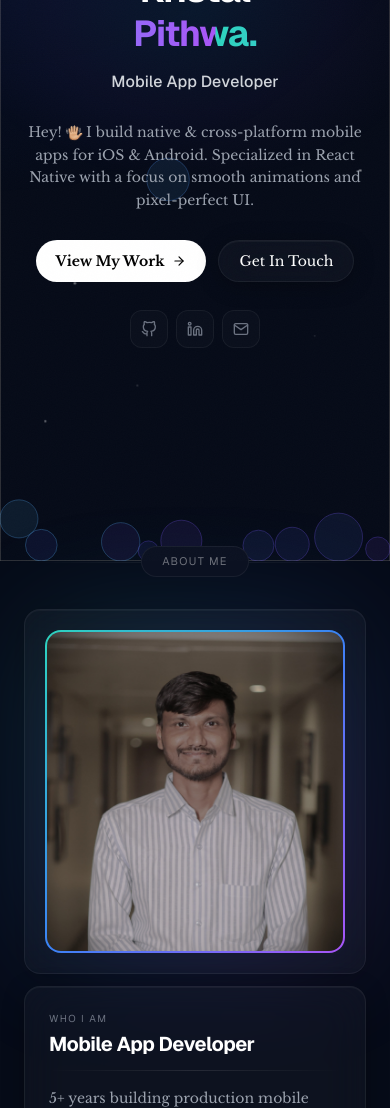
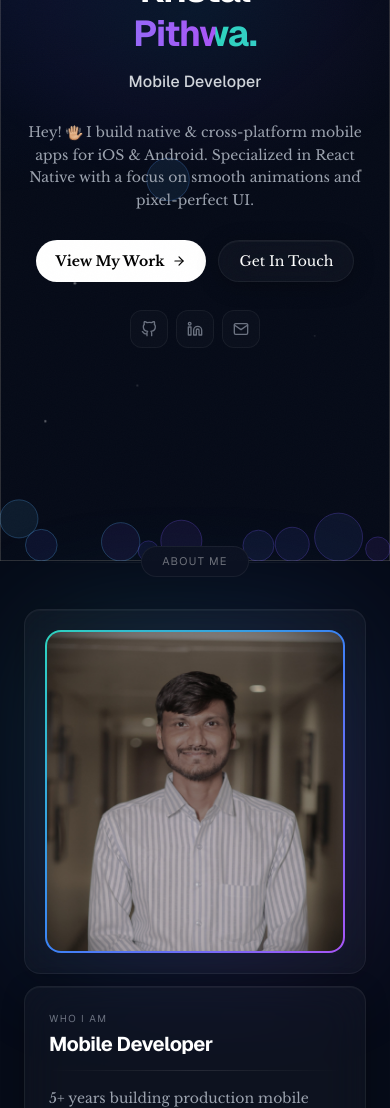
Before and after one commit to kristalpithwa/Portfolio, a Next.js app: page / in a window 390 px wide. Shown: the part 283-1391 px from the top of the page. Built offline with nearby package versions, Linux system fonts and the light colour scheme.

Commit message:
refactor: update terminology from "Mobile App Developer" to "Mobile Developer" across the portfolio

```diff
--- a/src/app/layout.jsx
+++ b/src/app/layout.jsx
@@ -30,16 +30,16 @@ export const metadata = {
   metadataBase: new URL("https://kristalpithwa.vercel.app"),
   title: {
     default:
-      "Kristal Pithwa | Expert Mobile App Developer | React Native | iOS | Android",
+      "Kristal Pithwa | Expert Mobile Developer | React Native | iOS | Android",
     template: "%s | Mobile Developer | Kristal Pithwa",
   },
   description:
-    "Kristal Pithwa is an expert mobile app developer with 5+ years experience building React Native, iOS, and Android applications. Specialized in cross-platform development, animations, and pixel-perfect UI. View 20+ production apps and NPM packages.",
+    "Kristal Pithwa is an expert mobile developer with 5+ years experience building React Native, iOS, and Android applications. Specialized in cross-platform development, animations, and pixel-perfect UI. View 20+ production apps and NPM packages.",
   keywords: [
     "React Native developer",
     "iOS developer",
     "Android developer",
-    "mobile app developer",
+    "mobile developer",
     "cross-platform development",
     "React Native expert",
     "mobile development",
@@ -72,13 +72,13 @@ export const metadata = {
     locale: "en_US",
     url: "https://kristalpithwa.vercel.app",
     siteName: "Kristal Pithwa Portfolio",
-    title: "Kristal Pithwa | Expert Mobile App Developer",
+    title: "Kristal Pithwa | Expert Mobile Developer",
     description:
       "Expert React Native, iOS, and Android developer with 5+ years experience. View my portfolio of 20+ apps and NPM packages built with performance and design excellence.",
   },
   twitter: {
     card: "summary_large_image",
-    title: "Kristal Pithwa | Mobile App Developer",
+    title: "Kristal Pithwa | Mobile Developer",
     description:
       "Expert React Native, iOS & Android developer. 5+ years building production apps. View portfolio of 20+ applications.",
     creator: "@kristalpithwa",
@@ -89,14 +89,15 @@ export const metadata = {
     apple: "/images/emoji.svg",
   },
   manifest: "/manifest.json",
-  viewport: {
-    width: "device-width",
-    initialScale: 1,
-    maximumScale: 5,
-    userScalable: true,
-  },
   // Add your Google Search Console verification code here:
   // verification: { google: "your-actual-code-from-search-console" },
+};
+
+export const viewport = {
+  width: "device-width",
+  initialScale: 1,
+  maximumScale: 5,
+  userScalable: true,
 };
 
 export default function RootLayout({ children }) {
@@ -104,9 +105,9 @@ export default function RootLayout({ children }) {
     "@context": "https://schema.org",
     "@type": "Person",
     name: "Kristal Pithwa",
-    jobTitle: "Senior Mobile App Developer",
+    jobTitle: "Senior Mobile Developer",
     description:
-      "Expert mobile app developer specializing in React Native, iOS & Android development with 5+ years of experience building production applications.",
+      "Expert mobile developer specializing in React Native, iOS & Android development with 5+ years of experience building production applications.",
     url: "https://kristalpithwa.vercel.app",
     image: "https://kristalpithwa.vercel.app/kristal.jpg",
     sameAs: [
--- a/src/app/opengraph-image.jsx
+++ b/src/app/opengraph-image.jsx
@@ -1,13 +1,12 @@
 import { ImageResponse } from "next/og";
 
 export const runtime = "edge";
-export const alt = "Kristal Pithwa - Expert Mobile App Developer";
+export const alt = "Kristal Pithwa - Expert Mobile Developer";
 export const size = { width: 1200, height: 630 };
 export const contentType = "image/png";
 
 export default async function Image() {
   return new ImageResponse(
-    (
     <div
       style={{
         background: "#060b18",
@@ -130,8 +129,7 @@ export default async function Image() {
           kristalpithwa.vercel.app
         </div>
       </div>
-      </div>
-    ),
-    { ...size }
+    </div>,
+    { ...size },
   );
 }
--- a/src/components/layout/Footer.jsx
+++ b/src/components/layout/Footer.jsx
@@ -13,7 +13,7 @@ const Footer = () => {
             <div className="text-white font-geist font-bold text-lg tracking-tight mb-1">
               Kristal Pithwa
             </div>
-            <p className="text-gray-500 text-xs">Mobile App Developer</p>
+            <p className="text-gray-500 text-xs">Mobile Developer</p>
           </div>
 
           <div className="flex items-center gap-4">
@@ -46,7 +46,8 @@ const Footer = () => {
 
           <div className="text-center sm:text-right">
             <p className="text-gray-600 text-xs flex items-center gap-1 justify-center sm:justify-end">
-              Made with <FiHeart size={10} className="text-red-400" /> &copy; {new Date().getFullYear()} Kristal Pithwa
+              Made with <FiHeart size={10} className="text-red-400" /> &copy;{" "}
+              {new Date().getFullYear()} Kristal Pithwa
             </p>
           </div>
         </div>
--- a/src/components/layout/Navbar.jsx
+++ b/src/components/layout/Navbar.jsx
@@ -60,14 +60,16 @@ const Navbar = () => {
             className="ml-3 px-5 py-2 text-sm font-medium text-black bg-white rounded-full hover:bg-gray-100 transition-colors font-geist focus:outline-2 focus:outline-offset-2 focus:outline-blue-400"
             aria-label="Download Kristal Pithwa's React Native resume"
           >
-            Hire Me
+            Resume
           </a>
         </div>
 
         <button
           onClick={() => setMenuOpen(!menuOpen)}
           className="md:hidden p-2 text-gray-400 hover:text-white transition-colors focus:outline-2 focus:outline-offset-2 focus:outline-blue-400 rounded"
-          aria-label={menuOpen ? "Close navigation menu" : "Open navigation menu"}
+          aria-label={
+            menuOpen ? "Close navigation menu" : "Open navigation menu"
+          }
           aria-expanded={menuOpen}
           aria-controls="mobile-menu"
         >
@@ -102,7 +104,7 @@ const Navbar = () => {
             onClick={() => setMenuOpen(false)}
             className="block px-4 py-3 text-sm font-medium text-blue-400 font-geist"
           >
-            Hire Me
+            Resume
           </a>
         </motion.div>
       )}
--- a/src/components/sections/AboutMe.jsx
+++ b/src/components/sections/AboutMe.jsx
@@ -85,7 +85,7 @@ const AboutMe = () => {
             Who I Am
           </div>
           <h3 className="text-xl font-bold text-white tracking-tight font-geist mb-3">
-            Mobile App Developer
+            Mobile Developer
           </h3>
           <div className="divider-gradient mb-4" />
           <p className="text-gray-400 leading-relaxed text-sm mb-5">
--- a/src/components/sections/Hero.jsx
+++ b/src/components/sections/Hero.jsx
@@ -320,7 +320,7 @@ const Hero = () => {
             >
               <div className="h-px w-8 bg-gradient-to-r from-transparent to-blue-400/50 hidden sm:block" />
               <div className="text-base sm:text-lg text-gray-300 font-geist font-medium">
-                <AnimatedText text="Mobile App Developer" delay={0.5} />
+                <AnimatedText text="Mobile Developer" delay={0.5} />
               </div>
               {/* eslint-disable-next-line @next/next/no-img-element */}
               <div className="h-px w-8 bg-gradient-to-r from-transparent to-blue-400/50 hidden sm:block" />
--- a/src/lib/constants.js
+++ b/src/lib/constants.js
@@ -1,8 +1,8 @@
 export const siteConfig = {
   name: "Kristal Pithwa",
-  title: "Mobile App Developer",
+  title: "Mobile Developer",
   description:
-    "Mobile App Developer specializing in React Native, iOS & Android. 5+ years building production cross-platform applications.",
+    "Mobile Developer specializing in React Native, iOS & Android. 5+ years building production cross-platform applications.",
   url: "https://kristalpithwa.vercel.app",
   email: "crystalpithwa@gmail.com",
   socials: {
```
Also changed, not shown: public/manifest.json. Lines whose indentation alone changed are shown as unchanged.
